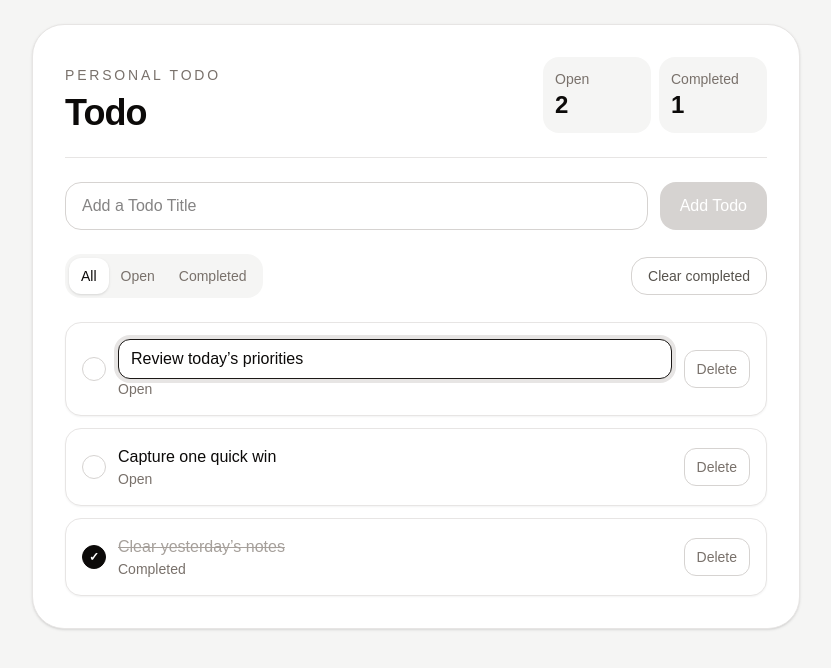
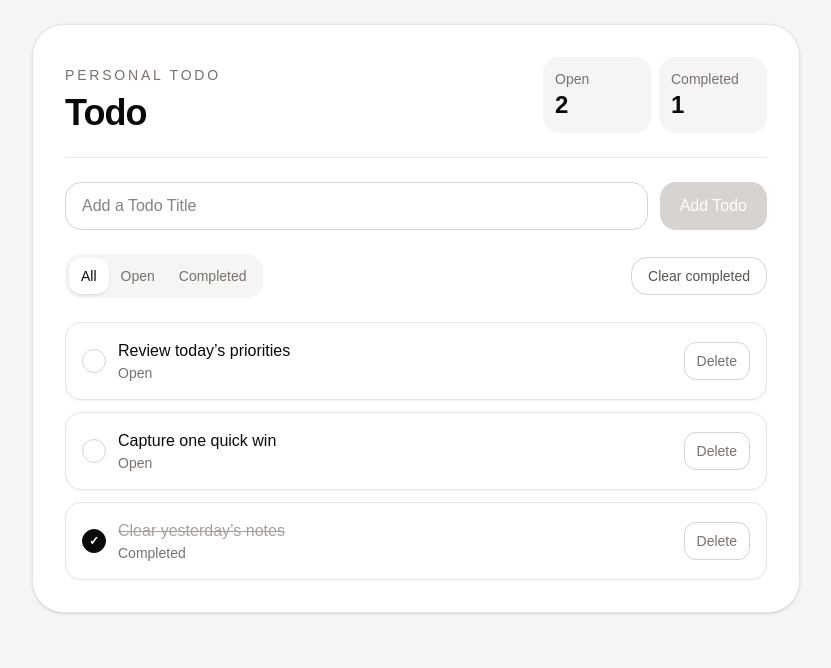
Before and after one commit to veecodekub/todo-app, a Next.js app: page / in a window 1280 px wide. Both pictures are taken after a click on the button "Review today’s priorities". Shown: the top 668 px of the page, without its empty margins (224-1055 px from the left). Built offline with nearby package versions, Linux system fonts and the light colour scheme.

Commit message:
feat: add project terminology context and update todo list UI styling and scrolling behavior

```diff
--- a/app/page.tsx
+++ b/app/page.tsx
@@ -165,7 +165,9 @@ export default function Home() {
             </div>
             <div className="rounded-2xl bg-stone-100 p-3">
               <p className="text-stone-500">Completed</p>
-              <p className="text-2xl font-semibold">{todoSummaryCounts.Completed}</p>
+              <p className="text-2xl font-semibold">
+                {todoSummaryCounts.Completed}
+              </p>
             </div>
           </div>
         </header>
@@ -211,13 +213,18 @@ export default function Home() {
             className="rounded-2xl border border-stone-300 px-4 py-2 text-sm font-medium text-stone-600 transition hover:border-stone-400 hover:text-stone-950 disabled:cursor-not-allowed disabled:opacity-40"
             type="button"
             disabled={todoSummaryCounts.Completed === 0}
-            onClick={() => setTodos((currentTodos) => clearCompletedTodos(currentTodos))}
+            onClick={() =>
+              setTodos((currentTodos) => clearCompletedTodos(currentTodos))
+            }
           >
             Clear completed
           </button>
         </div>
 
-        <ul className="flex flex-col gap-3" aria-label="Todo list">
+        <ul
+          className="flex flex-col gap-3 max-h-[50vh] overflow-auto"
+          aria-label="Todo list"
+        >
           {visibleTodos.map((todo) => (
             <li
               key={todo.id}
@@ -240,7 +247,7 @@ export default function Home() {
               <div className="min-w-0 flex-1">
                 {editingTodoId === todo.id ? (
                   <input
-                    className="min-h-10 w-full rounded-xl border border-stone-300 bg-white px-3 font-medium text-stone-950 outline-none transition focus:border-stone-900 focus:ring-4 focus:ring-stone-200"
+                    className="w-full font-medium text-stone-950 outline-none"
                     aria-label={`Edit Title for ${todo.title}`}
                     value={editingTitle}
                     autoFocus
@@ -250,10 +257,10 @@ export default function Home() {
                   />
                 ) : (
                   <button
-                    className={`block max-w-full truncate text-left font-medium underline-offset-4 transition hover:underline focus:outline-none focus:ring-4 focus:ring-stone-200 ${
+                    className={`block max-w-full truncate text-left font-medium underline-offset-4 transition focus:outline-none focus:ring-4 focus:ring-stone-200 ${
                       todo.status === "Completed"
                         ? "text-stone-400 line-through"
-                        : "text-stone-950"
+                        : "text-stone-950 hover:underline"
                     }`}
                     type="button"
                     aria-label={`Edit Title for ${todo.title}`}
```
Also changed, not shown: 1 other file (tests, documents, lock files or other folders).
